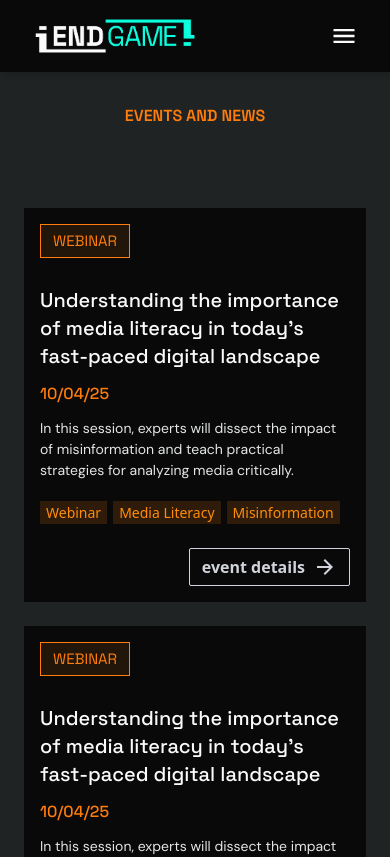
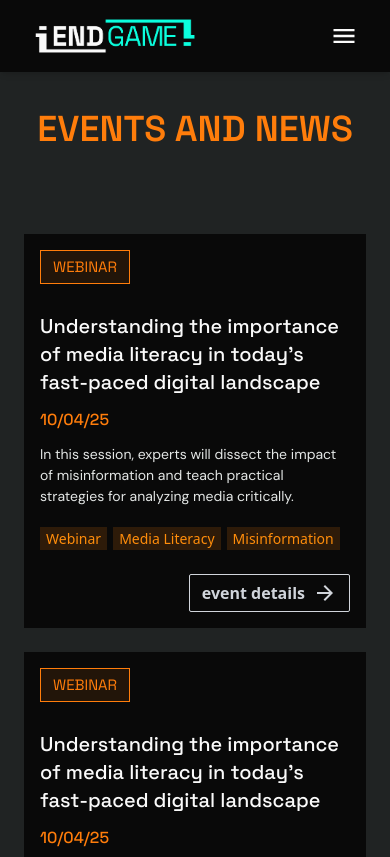
Before and after one commit to ENDGAMEPROJECT/endgameproject.github.io, a Next.js app: page /events in a window 390 px wide. Shown: the top 857 px of the page. Built offline with nearby package versions, Linux system fonts and the light colour scheme.

Commit message:
event detail beta

```diff
--- a/components/ui/Heading.jsx
+++ b/components/ui/Heading.jsx
@@ -53,7 +53,7 @@ const Heading = ({ level = "h1", children, className }) => {
   const classes = clsx([
     "text-text font-title text-pretty",
     {
-      "text-36 sm:text-40 mt-8 mb-6 font-semibold uppercase text-center text-primary":
+      "!text-36 sm:!text-40 mt-8 mb-6 font-semibold uppercase text-center text-primary":
         level === "h1",
       "text-32 sm:text-36 mb-4 font-medium": level === "h2",
       "text-28 sm:text-32 mb-4 font-medium": level === "h3",
--- a/tailwind.config.js
+++ b/tailwind.config.js
@@ -64,7 +64,7 @@ module.exports = {
           DEFAULT: "#0AFFDE",
           900: "#00535C",
           800: "#007E8A",
-          700: "#009EA3",
+          700: "#0092A2",
           600: "#05BFBF", // parimary for light bg
           500: "#00D3C8",
           400: "#0AFFDE", // primary for dark bg
```
Also changed, not shown: 25 other files (tests, documents, lock files or other folders).
